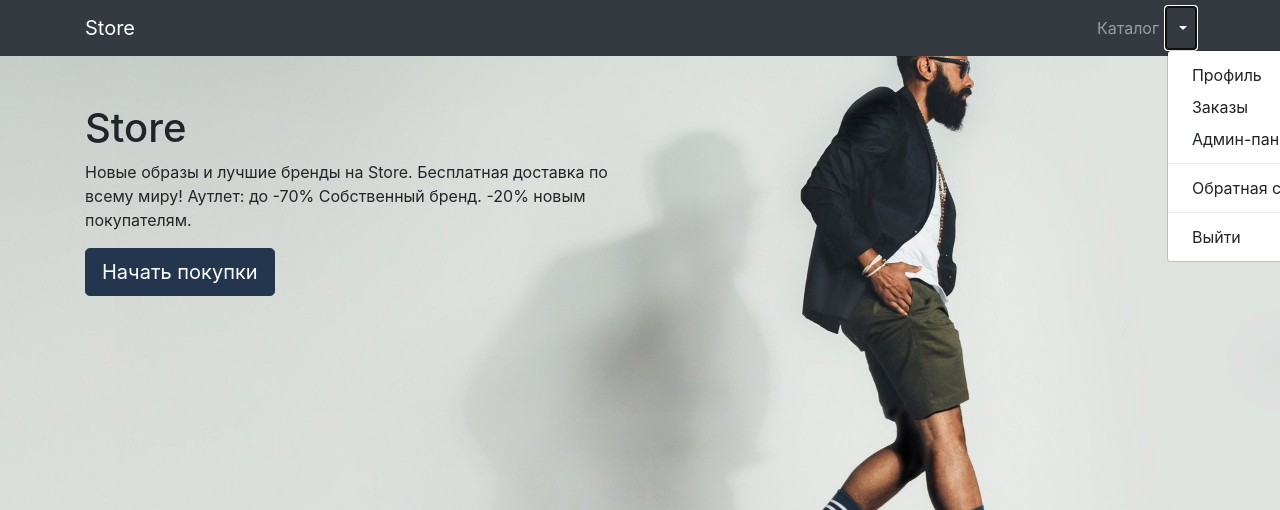
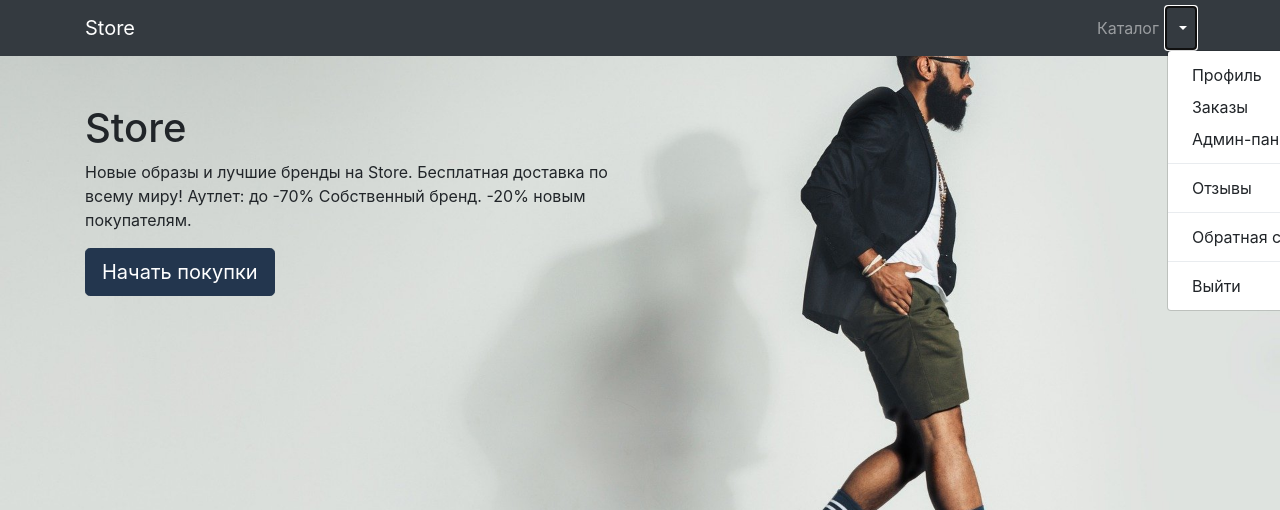
Before and after one commit to KhamzinAdel/store, a Django app: page / in a window 1280 px wide, after a click that opens the changed part. Shown: the top 510 px of the page. Run offline with Django 4.2, Linux system fonts and the light colour scheme; the visitor is signed in with stand-in values (Sample User, id 1); some libraries are stand-ins or nearby versions.

Commit message:
base html add

```diff
--- a/products/templates/products/base.html
+++ b/products/templates/products/base.html
@@ -53,10 +53,15 @@
                                 <hr class="dropdown-divider">
                             </li>
                             {% endif %}
+                             <li><a class="dropdown-item" href="{% url 'users:reviews' %}">Отзывы</a></li>
+                            <li>
+                                <hr class="dropdown-divider">
+                            </li>
                             <li><a class="dropdown-item" href="{% url 'users:contact' %}">Обратная связь</a></li>
                             <li>
                                 <hr class="dropdown-divider">
                             </li>
+
                         <li>
                             <a class="dropdown-item" href="{% url 'users:logout' %}">
                                 Выйти
```
